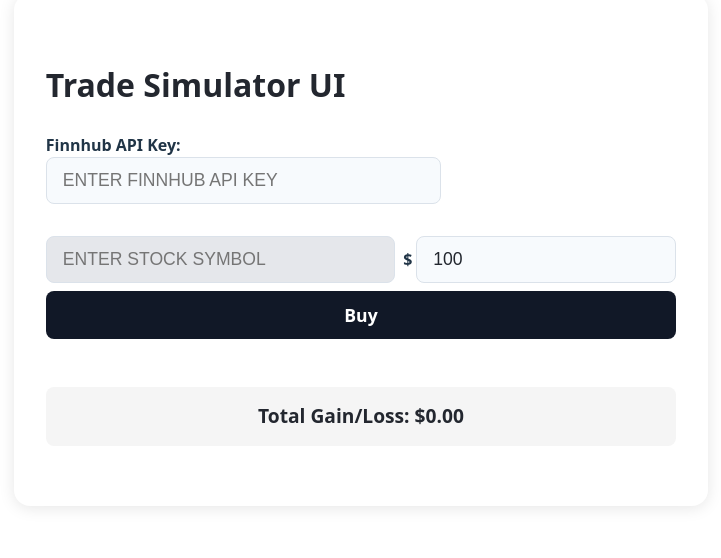
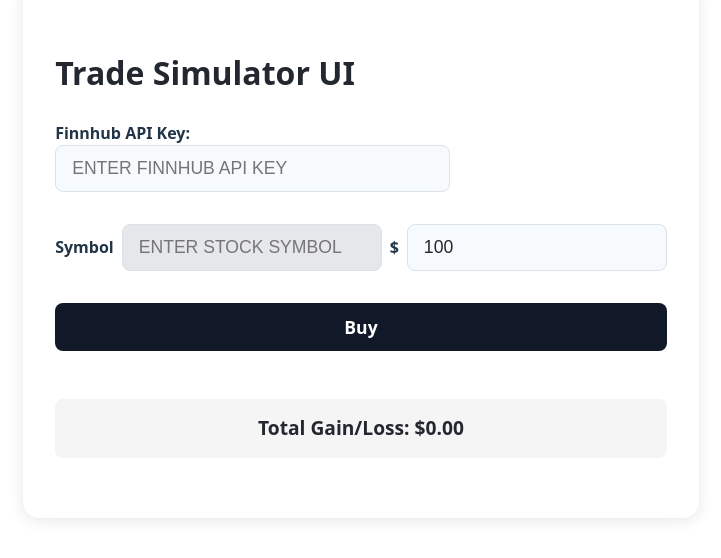
Before and after one commit to stewie1570/investment-simulator, a React (Vite) app: page / in a window 1280 px wide. Shown: the part 150-708 px from the top of the page, without its empty margins (279-1000 px from the left). Built offline with nearby package versions, Linux system fonts and the light colour scheme.

Commit message:
Refactor input layout for stock symbol and investment amount for improved readability

```diff
--- a/src/App.tsx
+++ b/src/App.tsx
@@ -195,7 +195,9 @@ function App() {
           />
         </label>
       </div>
-      <div className="sim-input-row" style={{ display: 'flex', gap: '0.5rem', alignItems: 'center', marginBottom: '3rem' }}>
+      <div className="sim-input-row" style={{ display: 'flex', gap: '0.5rem', alignItems: 'right' }}>
+        <label style={{ fontWeight: 'bold', display: 'flex', alignItems: 'center', gap: '0.5rem' }}>
+          Symbol
           <input
             className="sim-input"
             placeholder="ENTER STOCK SYMBOL"
@@ -204,7 +206,8 @@ function App() {
             onKeyDown={e => e.key === 'Enter' && handleBuy()}
             disabled={isLoading || !apiKey}
           />
-        <label style={{ fontWeight: 'bold', display: 'flex', alignItems: 'center', gap: '0.25rem', margin: 0 }}>
+        </label>
+        <label style={{ fontWeight: 'bold', display: 'flex', alignItems: 'center', gap: '0.5rem' }}>
           $
           <input
             className="sim-input"
@@ -220,6 +223,8 @@ function App() {
             style={{ marginLeft: 0 }}
           />
         </label>
+      </div>
+      <div className="sim-input-row" style={{ display: 'flex', gap: '0.5rem', alignItems: 'left', marginBottom: '3rem' }}>
         <button
           className="sim-btn"
           onClick={handleBuy}
```
Lines whose indentation alone changed are shown as unchanged.
